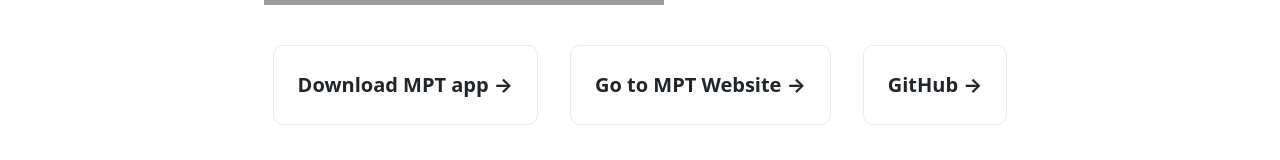
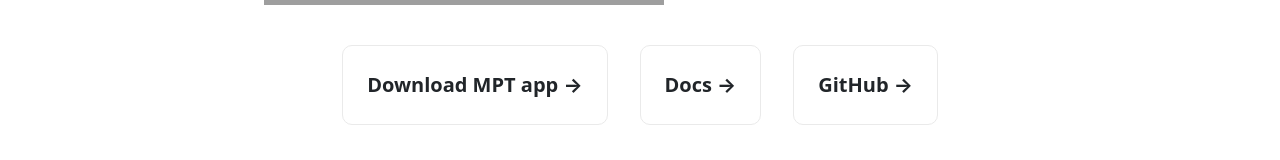
Before and after one commit to mptwaktusolat/api-waktusolat, a Next.js app: page / in a window 1280 px wide. Shown: the part 950-1110 px from the top of the page. Built offline with nearby package versions, Linux system fonts and the light colour scheme; grey boxes are pictures that could not be loaded.

Commit message:
🔗 chore(index.tsx): update link to Waktu Solat API documentation 📝 docs(index.tsx): change text from "Go to MPT Website" to "Docs" to improve clarity and accuracy

```diff
--- a/pages/index.tsx
+++ b/pages/index.tsx
@@ -84,10 +84,10 @@
           </a>
 
           <a
-            href="https://waktusolat.iqfareez.com"
+            href="https://mywaktusolat.vercel.app/api"
             className={styles.card}
           >
-            <p>Go to MPT Website &rarr;</p>
+            <p>Docs &rarr;</p>
           </a>
 
           <a
```
